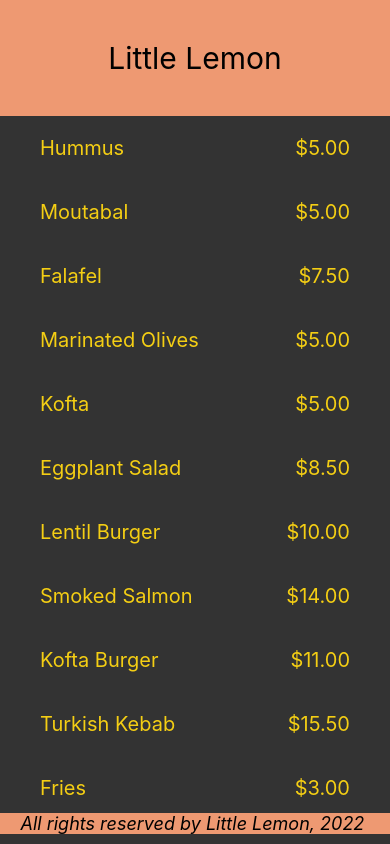
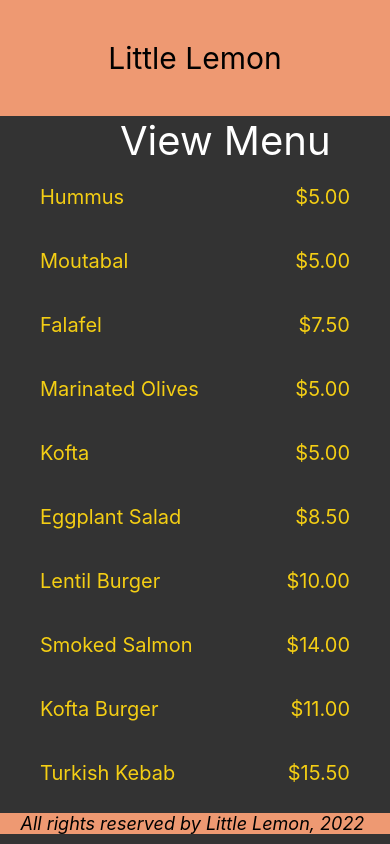
Before and after one commit to AounAbbass/LittleLemonApp, a React Native app in the folder FirstProject/: screen / in a window 390 px wide. Built offline with nearby package versions, Linux system fonts and the light colour scheme.

Commit message:
sixth commit

```diff
--- a/FirstProject/components/MenuItems.js
+++ b/FirstProject/components/MenuItems.js
@@ -24,13 +24,14 @@ const menuItemsToDisplay = [
     { name: 'Panna Cotta', price: '$5.00', id: '21V' },
   ];
 
+  const Header = () => <Text style={menuStyles.headerText}>View Menu</Text>;
+
   const Item = ({ name, price }) => (
     <View style={menuStyles.innerContainer}>
       <Text style={menuStyles.itemText}>{name}</Text>
       <Text style={menuStyles.itemText}>{price}</Text>
     </View>
   );
-
 
   const MenuItems = () => {
     const renderItem = ({ item }) => <Item name={item.name} price={item.price} />;
@@ -40,7 +41,10 @@ const menuItemsToDisplay = [
         <FlatList
           data={menuItemsToDisplay}
           keyExtractor={(item) => item.id}
-          renderItem={renderItem}></FlatList>
+          renderItem={renderItem}
+          ListHeaderComponent={Header}
+          >
+          </FlatList>
       </View>
     );
   };
@@ -55,6 +59,12 @@ const menuItemsToDisplay = [
       flexDirection: 'row',
       justifyContent: 'space-between'
     },
+    headerText: {
+      fontSize: 40,
+      color: 'white',
+      justifyContent: 'center',
+      paddingLeft: 120,
+    },
     itemText: {
       color: '#F4CE14',
       fontSize: 20,
```
